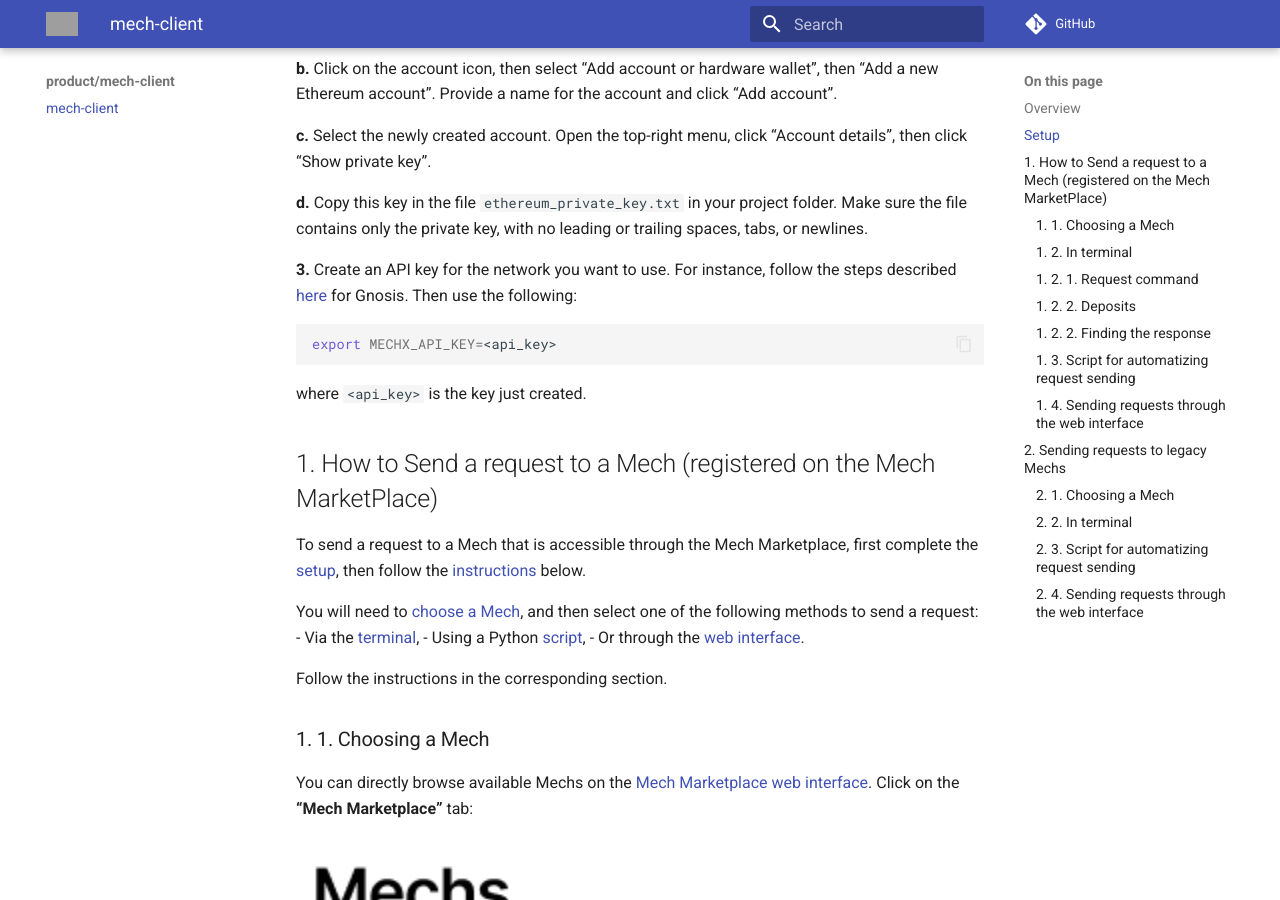
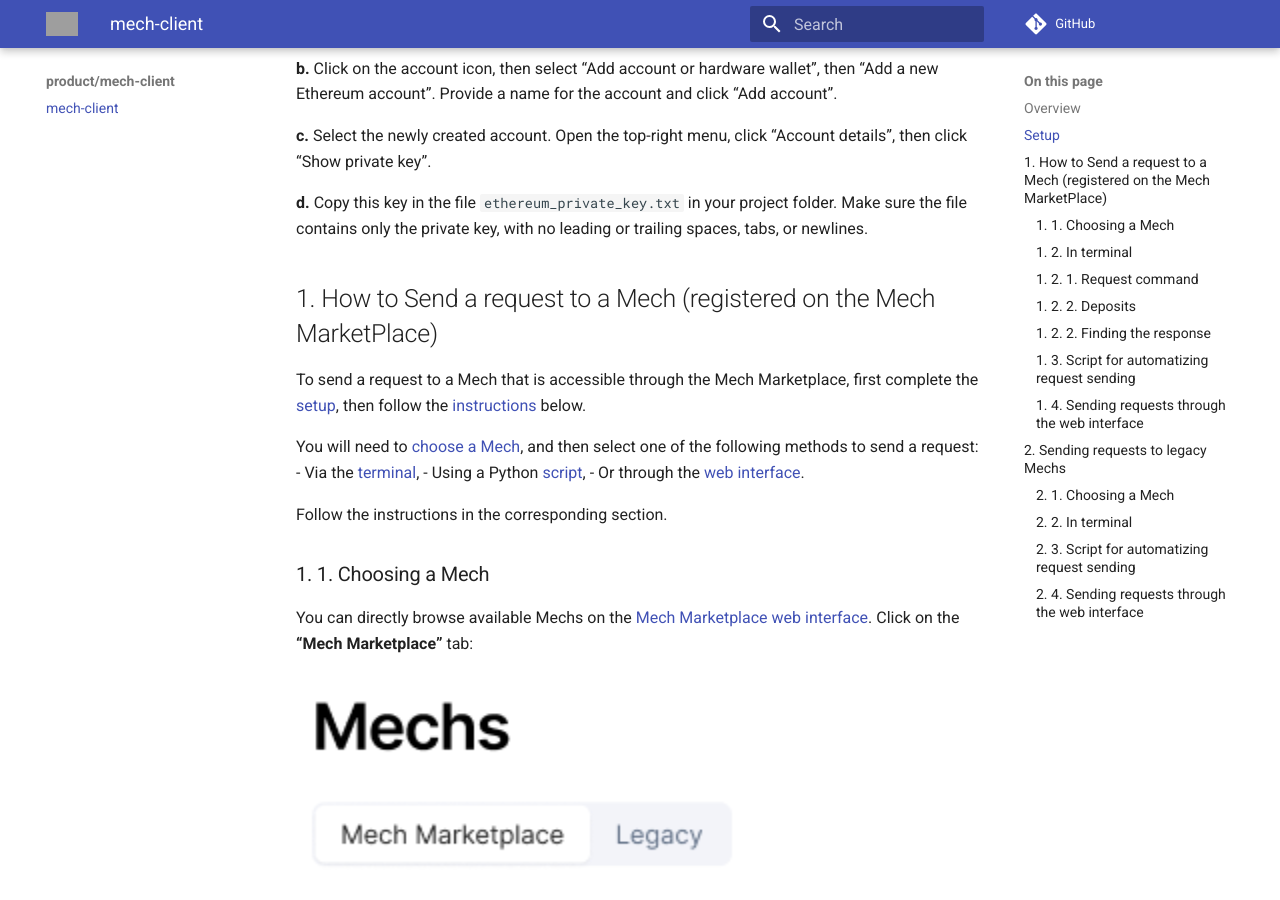
Before and after one commit to valory-xyz/mech-client, an MkDocs documentation site: the page built from docs/index.md, in a window 1280 px wide and 900 px high, scrolled down 957 px. Built offline with MkDocs 1.6.1 and Material for MkDocs 9.7.7, drawn with Linux system fonts in a browser that asks for light colours; comment, search, counter and statistics services are not loaded; grey boxes are pictures that could not be loaded.

Commit message:
docs: removed steps on scan API key

````diff
--- a/docs/index.md
+++ b/docs/index.md
@@ -38,14 +38,6 @@
 **c.** Select the newly created account. Open the top-right menu, click “Account details”, then click “Show private key”.
 
 **d.** Copy this key in the file `ethereum_private_key.txt` in your project folder. Make sure the file contains only the private key, with no leading or trailing spaces, tabs, or newlines.
-
-**3.** Create an API key for the network you want to use. For instance, follow the steps described [here](https://docs.gnosisscan.io/getting-started/viewing-api-usage-statistics#creating-an-api-key) for Gnosis. Then use the following:
-
-```bash
-export MECHX_API_KEY=<api_key>
-```
-
-where `<api_key>` is the key just created.
 
 ## 1. How to Send a request to a Mech (registered on the Mech MarketPlace)
 
````
